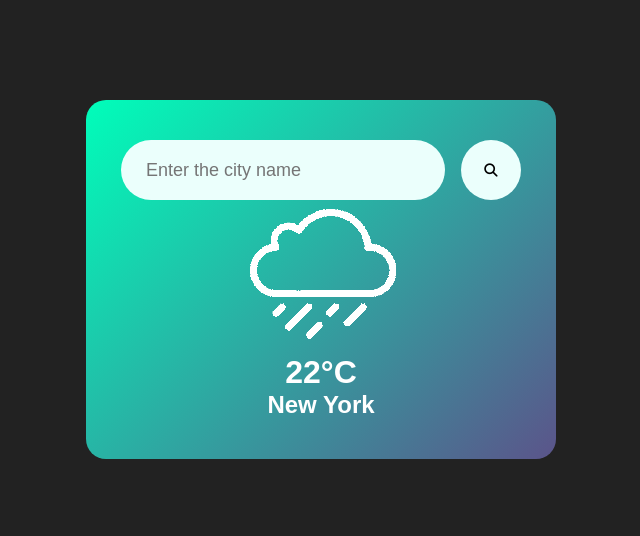
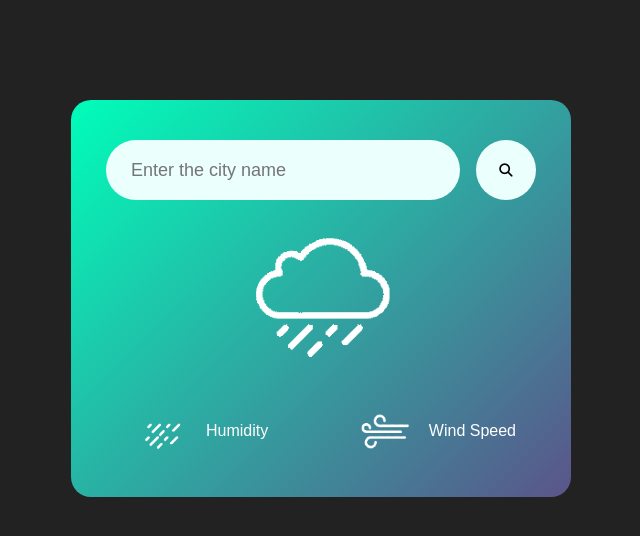
Before and after one commit to nbhero/weather_app, a plain HTML site: page index.html in a window 1280 px wide. Shown: the whole page, without its empty margins (319-959 px from the left). Drawn offline with Linux system fonts and the light colour scheme.

Commit message:
Weather App Working

```diff
--- /dev/null
+++ b/config.js
@@ -0,0 +1,22 @@
+const apiKey = "a209ea9d26b2c89a9c0c101eebef022c";
+const apiURL = "https://api.openweathermap.org/data/2.5/weather?units=metric&q=";
+
+let citySearch = document.querySelector(".search input");
+let searchButton = document.querySelector(".search button");
+
+async function checkWeather(city) {
+    const response = await fetch(apiURL  + city + `&appid=${apiKey}`);
+    var data = await response.json();
+
+    console.log(data);
+
+    // Getting the data
+    document.querySelector(".city").innerHTML = data.name;
+    document.querySelector(".temp").innerHTML = Math.round(data.main.temp) + "°C";
+    document.querySelector(".humidity").innerHTML = data.main.humidity + "%";
+    document.querySelector(".wind").innerHTML = data.wind.speed + " Km/h";
+}
+
+searchButton.addEventListener("click", () =>{
+    checkWeather(citySearch.value);
+})
--- a/index.html
+++ b/index.html
@@ -16,9 +16,26 @@
         </div>
         <div class="weather">
             <img src="./weather_icons/rainny_white.png" class="weather-icon">
-            <h1 class="temp">22°C</h1>
-            <h2 class="city">New York</h2>
+            <h1 class="temp"></h1>
+            <h2 class="city"></h2>
+            <div class="details">
+                <div class="col">
+                    <img src="weather_icons/humidity_white.png" class="detail-icon">
+                    <div>
+                        <p class="humidity"></p>
+                        <p>Humidity</p>
+                    </div>
+                </div>
+                <div class="col">
+                    <img src="weather_icons/wind_speed_white.png" class="detail-icon">
+                    <div>
+                        <p class="wind"></p>
+                        <p>Wind Speed</p>
+                    </div>
+                </div>
+            </div>
         </div>
     </div>
+    <script src="./config.js"></script>
 </body>
 </html>
--- a/main.css
+++ b/main.css
@@ -13,7 +13,7 @@ body{
 /* Search Content */
 .card {
     width: 90%;
-    max-width: 470px;
+    max-width: 500px;
     background: linear-gradient(135deg, #00feba, #5b548a);
     color: #fff;
     margin: 100px auto 0;
@@ -55,3 +55,38 @@ body{
 .search button i {
     width: 16px;
 }
+
+/* Weather Content */
+.weather-icon {
+    width: 170px;
+    margin-top: 30px;
+}
+.weather h1 {
+    font-size: 80px;
+    font-weight: 500;
+}
+.weather h2 {
+    font-size: 45px;
+    font-weight: 400;
+    margin-top: -10px;
+}
+.details {
+    display: flex;
+    align-items: center;
+    justify-content: space-between;
+    padding: 0 20px;
+    margin-top: 50px;
+}
+.col {
+    display: flex;
+    align-items: center;
+    text-align: left;
+}
+.col img {
+    width: 70px;
+    margin-right: 10px;
+}
+.humidity, .wind {
+    font-size: 28px;
+    margin-top: -6px;
+}
```
Also changed, not shown: weather_icons/humidity_white.png (added), weather_icons/wind_speed_white.png (added).
